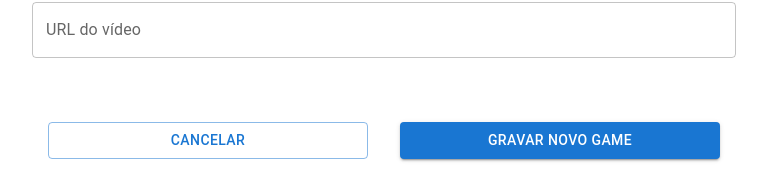
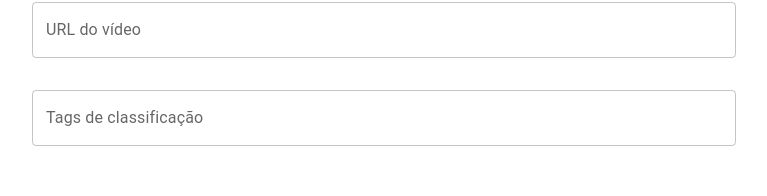
Before and after one commit to LeneGhensev/ppads-goteam-frontend, a React (Create React App) app: page /cadastroGames/novoGame in a window 1280 px wide. Shown: the part 615-811 px from the top of the page, without its empty margins (256-1023 px from the left). Built offline with nearby package versions, Linux system fonts and the light colour scheme; no server answers.

Commit message:
teste back-front

```diff
--- a/src/components/Game/Game.jsx
+++ b/src/components/Game/Game.jsx
@@ -3,7 +3,7 @@ import { Link } from "react-router-dom";
 import { Button } from "@mui/material";
 import DeleteIcon from "@mui/icons-material/Delete";
 import ModeEditIcon from "@mui/icons-material/ModeEdit";
-import defaultImage from "../../assets/images/image.png";
+import defaultImage from "../../assets/images/urso.png";
 
 import Styles from "./Game.styles";
 
--- a/src/pages/cadastroBrowserGames/ListagemGames.jsx
+++ b/src/pages/cadastroBrowserGames/ListagemGames.jsx
@@ -55,11 +55,10 @@ const ListagemGames = () => {
           </Styles.ContainerAddButton>
 
           {!listGames ? (
-            <Styles.ContainerGamesEmpty>
-              <p>Não há Games cadastrados.</p>
-            </Styles.ContainerGamesEmpty>
+            <p>Não há Games cadastrados.</p>
           ) : (
             listGames?.map((game) => {
+              console.log(game);
               return <Game key={game.id} game={game} deleteGame={deleteGame} />;
             })
           )}
--- a/src/pages/cadastroBrowserGames/form/FormGames.jsx
+++ b/src/pages/cadastroBrowserGames/form/FormGames.jsx
@@ -18,6 +18,15 @@ const FormGames = (props) => {
   const textButton = props?.game ? "Salvar alterações" : "Gravar novo Game";
   const gameEditing = props?.game ? true : false;
 
+  let tags = "";
+  props?.game?.tags?.map((tag) => {
+    if (tags === "") {
+      tags = tag.nome;
+    } else {
+      tags = tags + ", " + tag.nome;
+    }
+  });
+
   const validateForm = useValidateForm({
     initialValues: {
       nome: props?.game?.nome,
@@ -26,6 +35,7 @@ const FormGames = (props) => {
       id_categoria: props?.game?.categoria.id,
       url_acesso: props?.game?.url_acesso,
       url_video: props?.game?.url_video,
+      tags: tags,
     },
     validate: function (values) {
       const errors = {};
@@ -59,15 +69,19 @@ const FormGames = (props) => {
     const tags = tagToSplit?.split(",").map((tag) => tag.trim());
 
     const values = { ...validateForm.values, tags };
+    console.log(values);
 
     if (gameEditing) {
       try {
+        console.log(`axios.put(/game/id/${id})`);
         await axios.put(`/game/id/${id}`, values);
       } catch (error) {
         console.log(error);
       }
     } else {
       try {
+        console.log('axios.post("/game")');
+        console.log(values);
         await axios.post("/game", values);
       } catch (error) {
         console.log(error);
@@ -130,8 +144,16 @@ const FormGames = (props) => {
               accept="image/*"
               name="imagem_ilustrativa"
               onChange={validateForm.handleImageValues}
+              // helperText={
+              //   validateForm.touched.imagem_ilustrativa &&
+              //   validateForm.errors.imagem_ilustrativa
+              // }
               fullWidth
             />
+            // {validateForm.touched.imagem_ilustrativa &&
+            //   validateForm.errors.imagem_ilustrativa && (
+            //     <span>{validateForm.errors.imagem_ilustrativa}</span>
+            //   )}
           )}
 
           <Styles.TextField
@@ -200,6 +222,16 @@ const FormGames = (props) => {
             fullWidth
           />
 
+          <Styles.TextField
+            type="text"
+            name="tags"
+            label="Tags de classificação"
+            value={validateForm.values?.tags}
+            onChange={validateForm.handleChange}
+            onBlur={validateForm.handleBlur}
+            fullWidth
+          />
+
           <Styles.ContainerButtons>
             <Link to="/">
               <Styles.Button variant="outlined">Cancelar</Styles.Button>
```
